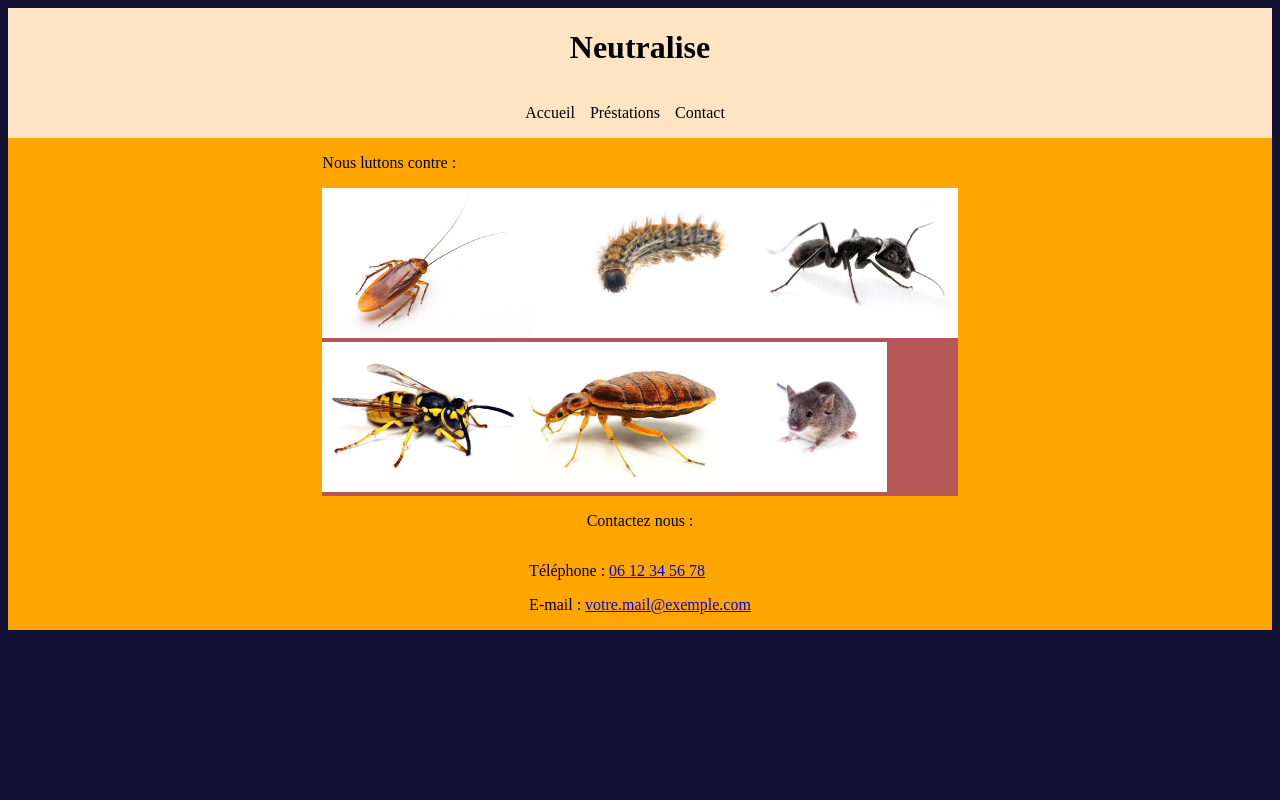
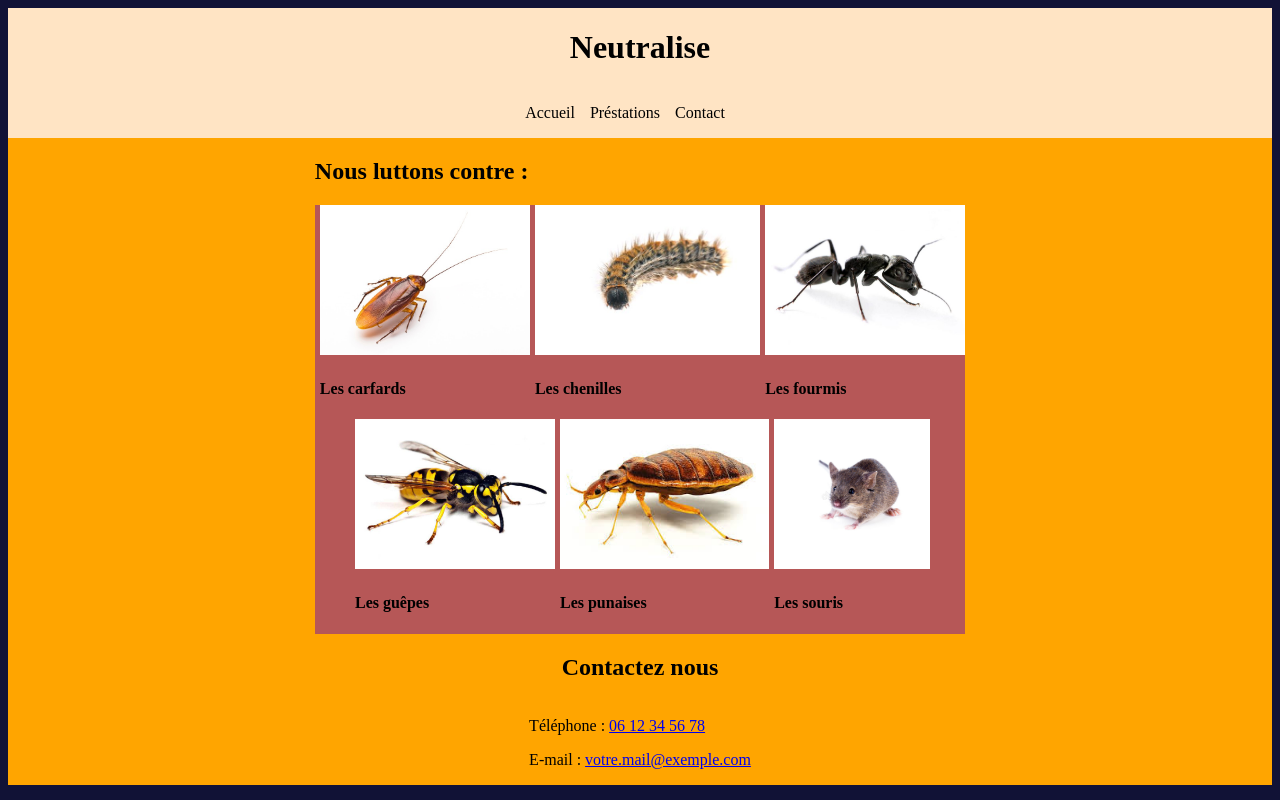
Before and after one commit to Rappson/neutralize, a React (Create React App) app in the folder frontend/: page / in a window 1280 px wide. Built offline with nearby package versions, Linux system fonts and the light colour scheme.

Commit message:
intégration des images

```diff
--- a/frontend/src/Style/Style.css
+++ b/frontend/src/Style/Style.css
@@ -24,6 +24,7 @@ header{
     align-items: center;
 }
 
+/* cards */
 .insect-cards-img {
     width: auto;
     height: 150px;
@@ -31,11 +32,21 @@ header{
 }
 
 .insect-cards-area{
-    height: 100%;
+    display: flex;
+    flex-direction: column;
+    align-items: center;
     background-color: rgb(182, 87, 87);
+}
+
+.first-row,.second-row{
+    display: flex;
 }
 
 .contact-title{
     display: flex;
     justify-content: center;
 }
+
+.bloc-image{
+    margin-left: 5px;
+}
--- a/frontend/src/components/articles/home.js
+++ b/frontend/src/components/articles/home.js
@@ -1,4 +1,7 @@
 import '../../Style/Style.css'
+import ImageWithTitle from './imageWithTitle'
+
+// Les images
 import cafards from '../../Style/images/Cafard.jpg'
 import chenilles from '../../Style/images/Chenille.jpg'
 import fourmis from '../../Style/images/Fourmis.jpg'
@@ -7,43 +10,82 @@ import punaises from '../../Style/images/Punaise.jpg'
 import souris from '../../Style/images/Souris.jpg'
 
 
+
 function Home() {
+    const imagesData = [
+        {
+            id: 1,
+            imageUrl: cafards,
+            altText: "Photo d'un cafard",
+            title: "Les carfards"
+        },
+        {
+            id: 2,
+            imageUrl: chenilles,
+            altText: "Photo d'une chenille",
+            title: "Les chenilles"
+        },
+        {
+            id: 3,
+            imageUrl: fourmis,
+            altText: "Photo d'une fourmis",
+            title: "Les fourmis"
+        },
+        {
+            id: 4,
+            imageUrl: guepes,
+            altText: "Photo d'une guêpe",
+            title: "Les guêpes"
+        },
+        {
+            id: 5,
+            imageUrl: punaises,
+            altText: "Photo d'une punaise",
+            title: "Les punaises"
+        },
+        {
+            id: 6,
+            imageUrl: souris,
+            altText: "Photo d'une souris",
+            title: "Les souris"
+        }
+
+    ]
+
+    // division du tableau en rangée
+    const firstRow = imagesData.slice(0, 3);
+    const secondRow = imagesData.slice(3, 6);
+
     return (
         <div className='home'>
 
             {/* Présentation des services avec images des insectes traités */}
             <div className='insectes'>
-                <p>Nous luttons contre :</p>
+                <h2>Nous luttons contre :</h2>
                 {/* Cards des insectes
                     Faire les liaisons avec les balises React (Router, link, etc)
                 */}
+                <div className='insect-cards-area'>
+                    <div className='first-row'>
+                        {firstRow.map((image) => (
+                            <ImageWithTitle
+                                key={image.id}
+                                imageUrl={image.imageUrl}
+                                altText={image.altText}
+                                title={image.title} />
+                        ))}
+                    </div>
+                    <div className='second-row'>
+                        {secondRow.map((image) => (
+                            <ImageWithTitle
+                                key={image.id}
+                                imageUrl={image.imageUrl}
+                                altText={image.altText}
+                                title={image.title} />
+                        ))}
+                    </div>
+                </div>
 
-                <div className='insect-cards-area'>
-                    <a href='?cafard'>
-                        <img className='insect-cards-img cafards' src={cafards} alt="photo de cafard"></img>
-                    </a>
-                    <a href='?chenille'>
-                        <img className='insect-cards-img chenilles' src={chenilles} alt="photo de cafard"></img>
-                    </a>
-
-                    <a href='?fourmis'>
-                        <img className='insect-cards-img fourmis' src={fourmis} alt="photo de cafard"></img>
-                    </a>
-
-                    <br />
-
-                    <a href='?guepes'>
-                        <img className='insect-cards-img guepes' src={guepes} alt="photo de cafard"></img>
-                    </a>
-
-                    <a href='?punaise'>
-                        <img className='insect-cards-img punaises' src={punaises} alt="photo de cafard"></img>
-                    </a>
-
-                    <a href='?souris'>
-                        <img className='insect-cards-img souris' src={souris} alt="photo de cafard"></img>
-                    </a>
-                </div>
             </div>
 
 
@@ -56,7 +98,7 @@ function Home() {
 
             <div className='contact'>
                 <div className="contact-title">
-                    <p>Contactez nous :</p>
+                    <h2>Contactez nous</h2>
                 </div>
 
                 {/* cards de contacts */}
--- /dev/null
+++ b/frontend/src/components/articles/imageWithTitle.js
@@ -0,0 +1,14 @@
+import '../../Style/Style.css'
+
+
+function ImageWithTitle(props) {
+    const { imageUrl, title, altText } = props;
+    return (
+        <div className="bloc-image">
+            <img src={imageUrl} alt={altText} className='insect-cards-img'></img>
+            <h4 className='insect-title'>{title}</h4>
+        </div>
+    )
+}
+
+export default ImageWithTitle;
```
